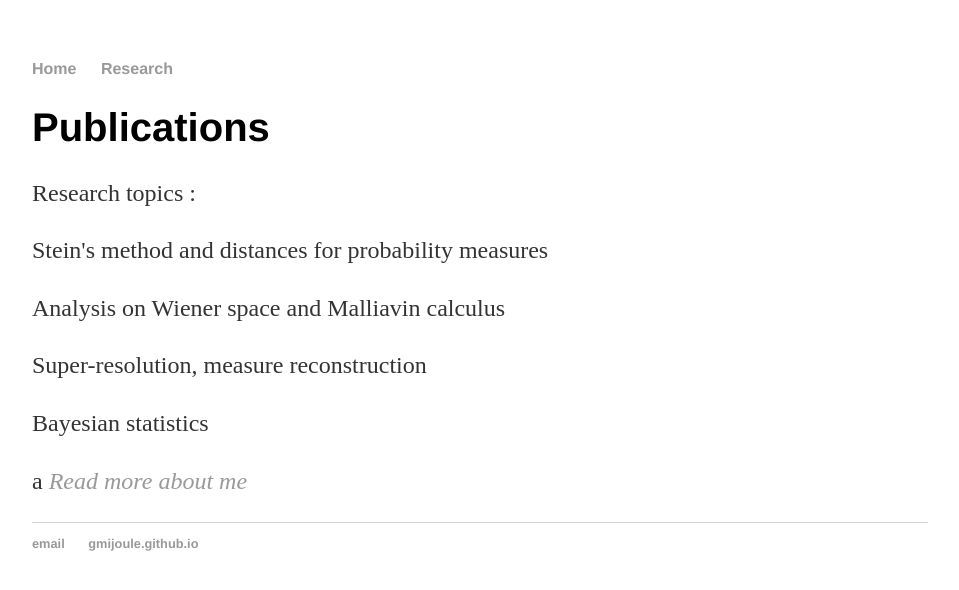
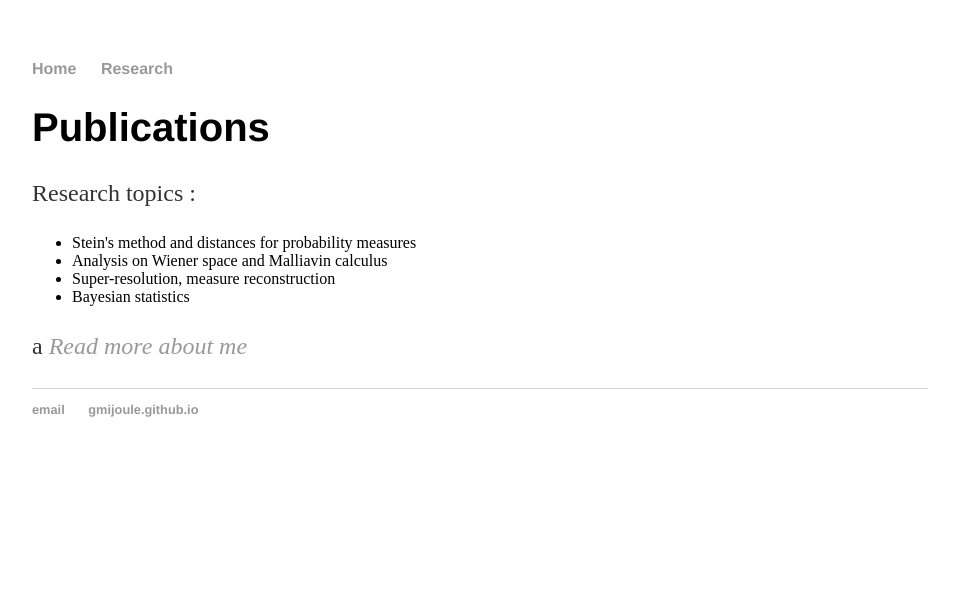
Before and after one commit to gmijoule/gmijoule.github.io, a Jekyll site: the page built from research.html, in a window 1280 px wide. Shown: the top 590 px of the page, without its empty margins (160-1119 px from the left). Built offline with Jekyll 4.4.1, drawn with Linux system fonts in a browser that asks for light colours.

Commit message:
Update research.html

```diff
--- a/research.html
+++ b/research.html
@@ -4,10 +4,13 @@ title: Guillaume Mijoule
 ---
 <div class="blurb">
 	<h1>Publications</h1>
-	<p>Research topics :</p>
-	<p>Stein's method and distances for probability measures</p>
-	<p>Analysis on Wiener space and Malliavin calculus</p>
-	<p>Super-resolution, measure reconstruction</p>
-	<p>Bayesian statistics</p>
+	<p>Research topics :
+		<ul>
+			<li>Stein's method and distances for probability measures</li>
+			<li>Analysis on Wiener space and Malliavin calculus</li>
+			<li>Super-resolution, measure reconstruction</li>
+			<li>Bayesian statistics</li>
+		</ul>
+	</p>
 	<p>a <em> <a href="/">Read more about me</a></em></p>
 </div><!-- /.blurb -->
```
